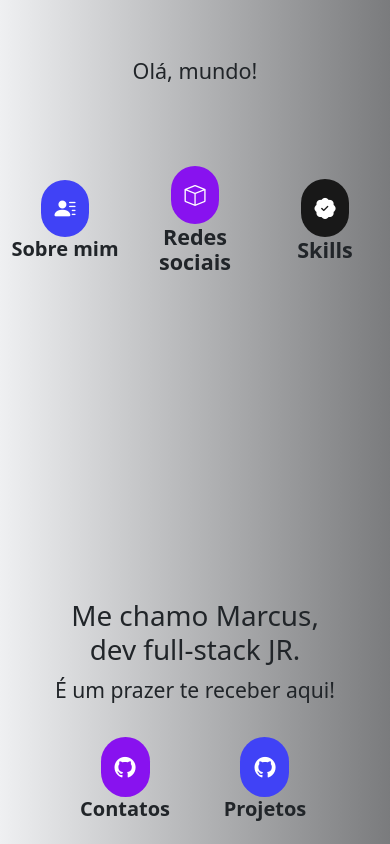
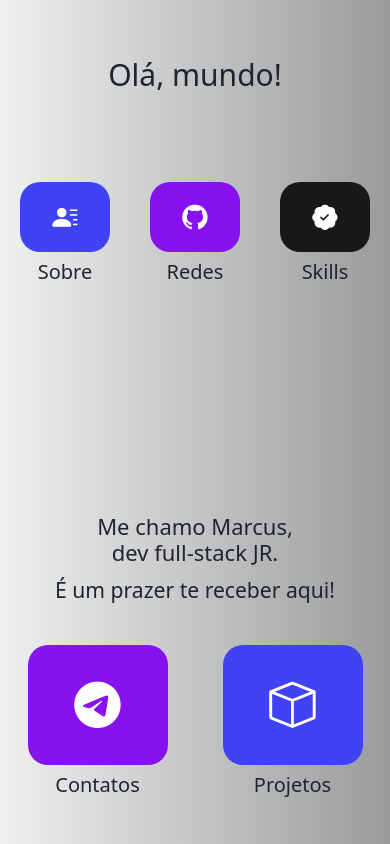
Before and after one commit to Marcus1Vinicius/portif-lio, a Django app: page / in a window 390 px wide. Run offline with Django 5.2, Linux system fonts and the light colour scheme; data that the repository does not hold is empty; some web fonts are replaced.

Commit message:
modificações no mobile first e iniciando a media queries para pc

```diff
--- a/meus_static/css/style.css
+++ b/meus_static/css/style.css
@@ -31,23 +31,22 @@ p{
     position: relative;
 }
 
-.botoes_icon{
-    padding: 15% 25%;
-    border-radius: 40px;
-    border: none;
+.icones{
+    font-size: 3vh;
+    color: white;
 }
 
-.afastamento{
-    padding: 10%;
-}
-
-.icones{
-    font-size: 2.5vh;
+.icones-maiores{
+    font-size: 5.5vh;
     color: white;
 }
 
 .azul{
     background-color: #4042F6;
+}
+
+.titulo{
+    font-size: 22px;
 }
 
 .roxo{
@@ -59,26 +58,25 @@ p{
 }
 
 #linear{
-    background-image: linear-gradient(to right,#EFF0F2,#7A7B7D);
+    background-image: linear-gradient(to right,#EFF0F2,#999a9c);
+}
+
+.hello{
+    font-size: 30px;
 }
 
 .conteudo{
-    height: 100vh;
+    width: 100%;
+    min-height: 100vh;
     display: grid;
-    grid-template-rows: 1fr 1fr;
-}
-
-.botoes_icon{
-    padding: 10% 10%;
-    border-radius: 40px;
-    border: none;
+    grid-template-rows: 1fr 25% 1fr;
 }
 
 .primeira-linha{
     display: grid;
     grid-template-rows: repeat(2, 1fr);
     align-items: center;
-    justify-content: center;
+    justify-content: stretch;
     text-align: center;
 }
 
@@ -92,9 +90,9 @@ p{
 
 .terceira-linha{
     display: grid;
-    grid-template-rows: repeat(2, 1fr);
+    grid-template-rows: 25% 1fr;
     align-items: center;
-    justify-content: center;
+    justify-content: stretch;
     text-align: center;
 }
 
@@ -113,17 +111,53 @@ p{
     justify-content: center;
     text-align: center;
 }
+
+.botoes_icon{
+    border-radius: 20px;
+    border: none;
+    width: 90px;
+    height: 70px;
+}
+
+.botoes_maiores{
+    border-radius: 20px;
+    border: none;
+    width: 140px;
+    height: 120px;
+}
+
 /* regras de verificação de tamanho de tela no css são chamadas de break points */
 
 /* tela de computador */
 @media (min-width:1024px){
 
     .conteudo{
-        height: 100vh;
-        width: 50%;
+        width: 100%;
+        min-height: 100vh;
+        display: flex;
+        flex-direction: row;
+    }
+
+    .conteudo > div {
+        width: 33.3%; /* Faz cada filho ocupar um terço da tela */
+    }
+
+    .primeira-linha{
         display: grid;
-        grid-template-rows: 1fr 1fr;
+        grid-template-rows: 25% 1fr;
+        align-items: center;
+        justify-content: stretch;
+        text-align: center;
     }
+
+    .coluna-1{
+        display: flex;
+        flex-direction: column;
+        align-items: center;
+        justify-content: center;
+        text-align: center;
+    }
+
 
 }
 
--- a/usuario/templates/index.html
+++ b/usuario/templates/index.html
@@ -18,8 +18,7 @@
 
         <div class="primeira-linha">
 
-            <h4 class="hello">Olá, mundo!</h4>
-
+            <h3 class="hello">Olá, mundo!</h3>
 
         <div class="coluna-1">
 
@@ -27,21 +26,21 @@
                 <button type="button" class="botoes_icon azul">
                     <i class="bi bi-person-lines-fill icones"></i>
                 </button>
-                    <h5 class="fw-bold">Sobre mim</h5>
+                <h5 class="my-2">Sobre</h5>
             </div>
 
             <div class="botao-redes-sociais">
                 <button type="button" class="botoes_icon roxo">
-                        <i class="bi bi-box icones"></i>
+                    <i class="bi bi-github icones"></i>
                 </button>
-                    <h4 class="fw-bold">Redes sociais</h4>
+                <h5 class="my-2">Redes</h5>
             </div>
 
             <div class="botao-skills">
                 <button type="button" class="botoes_icon preto">
                     <i class="bi bi-patch-check-fill icones"></i>
                 </button>
-                    <h4 class="fw-bold">Skills</h4>
+                <h5 class="my-2">Skills</h5>
             </div>
 
         </div>
@@ -73,17 +72,17 @@
             <div class="botoes-contato-projetos">
 
                 <div class="botao-contatos">
-                    <button type="button" class="botoes_icon roxo">
-                        <i class="bi bi-github icones"></i>
+                    <button type="button" class="botoes_maiores roxo">
+                        <i class="bi bi-telegram icones-maiores"></i>
                     </button>
-                    <h5 class="fw-bold">Contatos</h5>
+                    <h5 class="my-2">Contatos</h5>
                 </div>
 
                 <div class="botao-projetos">
-                    <button type="button" class="botoes_icon azul">
-                        <i class="bi bi-github icones"></i>
+                    <button type="button" class="botoes_maiores azul">
+                        <i class="bi bi bi-box icones-maiores"></i>
                     </button>
-                    <h5 class="fw-bold">Projetos</h5>
+                    <h5 class="my-2">Projetos</h5>
                 </div>
 
             </div>
```
Lines whose indentation alone changed are shown as unchanged.
